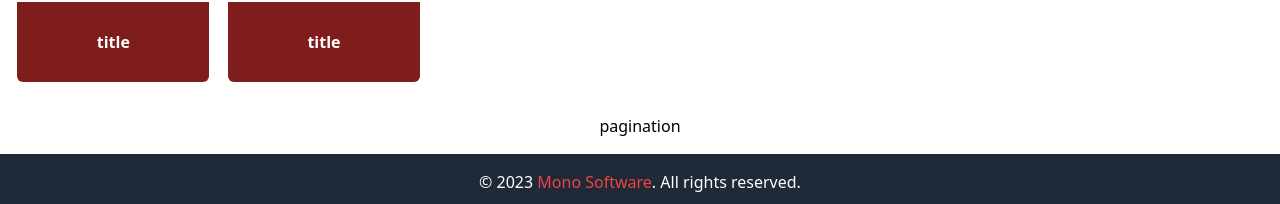
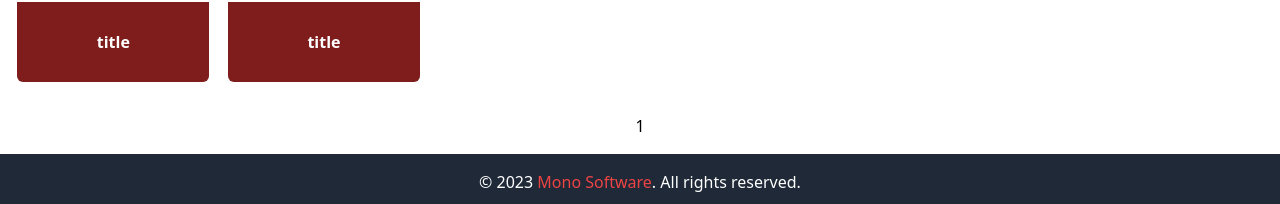
Before and after one commit to CroFrank/Cars, a React (Vite) app: page / in a window 1280 px wide. Shown: the part 894-1098 px from the top of the page. Built offline with nearby package versions, Linux system fonts and the light colour scheme.

Commit message:
Create Pagination component

```diff
--- a/src/App.tsx
+++ b/src/App.tsx
@@ -1,7 +1,8 @@
 import Car from "./components/Car"
+import Pagination from "./components/Pagination"
 import SelectBtn from "./components/SelectBtn"
 
-function App() {
+export default function App() {
   return (
     <div className="container mx-auto flex-grow p-4">
       <main className="flex flex-col">
@@ -22,10 +23,8 @@ function App() {
           <Car />
           <Car />
         </section>
-        <section className="flex justify-center mt-8">pagination</section>
+        <Pagination />
       </main>
     </div>
   )
 }
-
-export default App
--- /dev/null
+++ b/src/components/Pagination.tsx
@@ -0,0 +1,7 @@
+export default function Pagination() {
+  return (
+    <div className="flex justify-center mt-8">
+      <button>1</button>
+    </div>
+  )
+}
```
